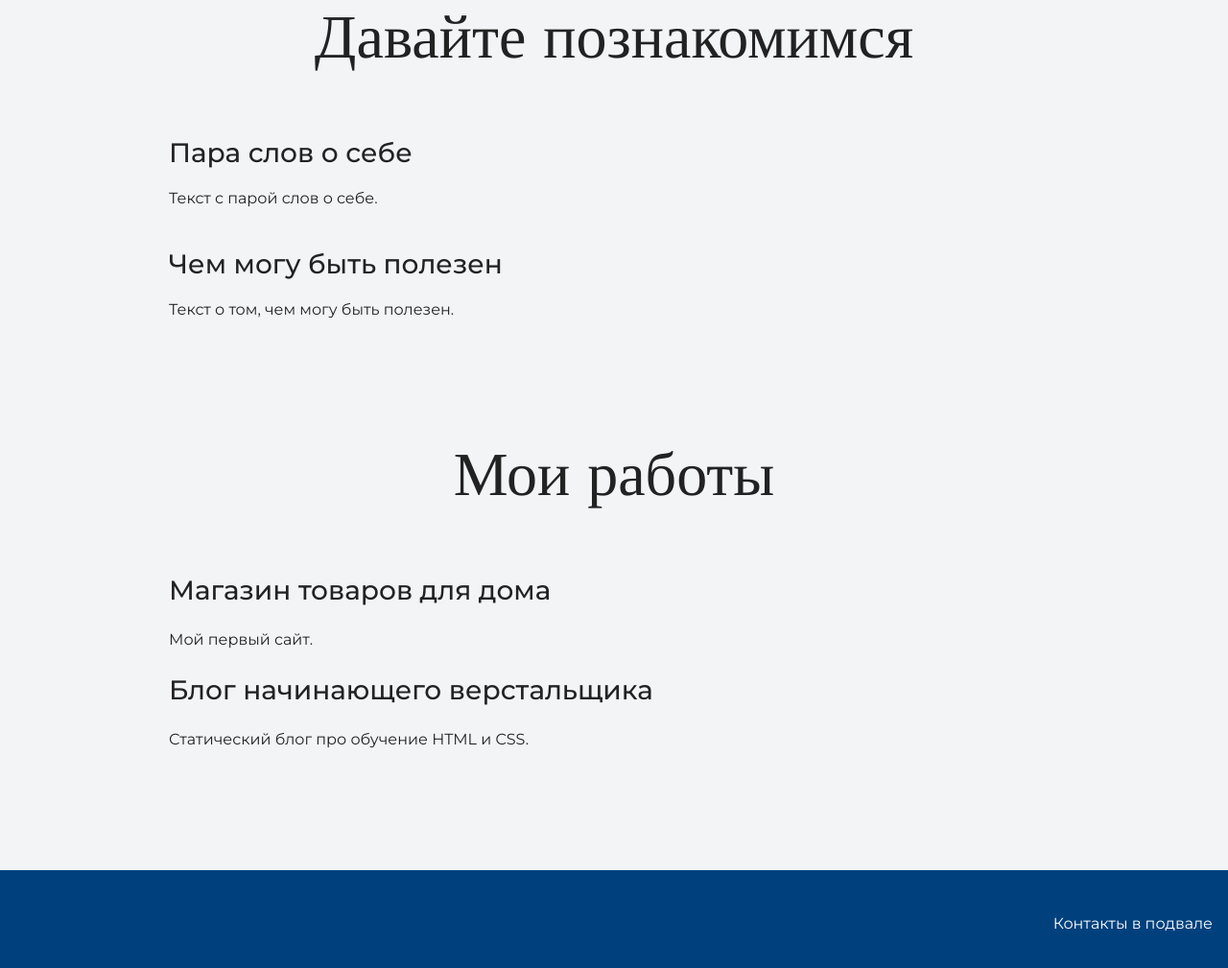
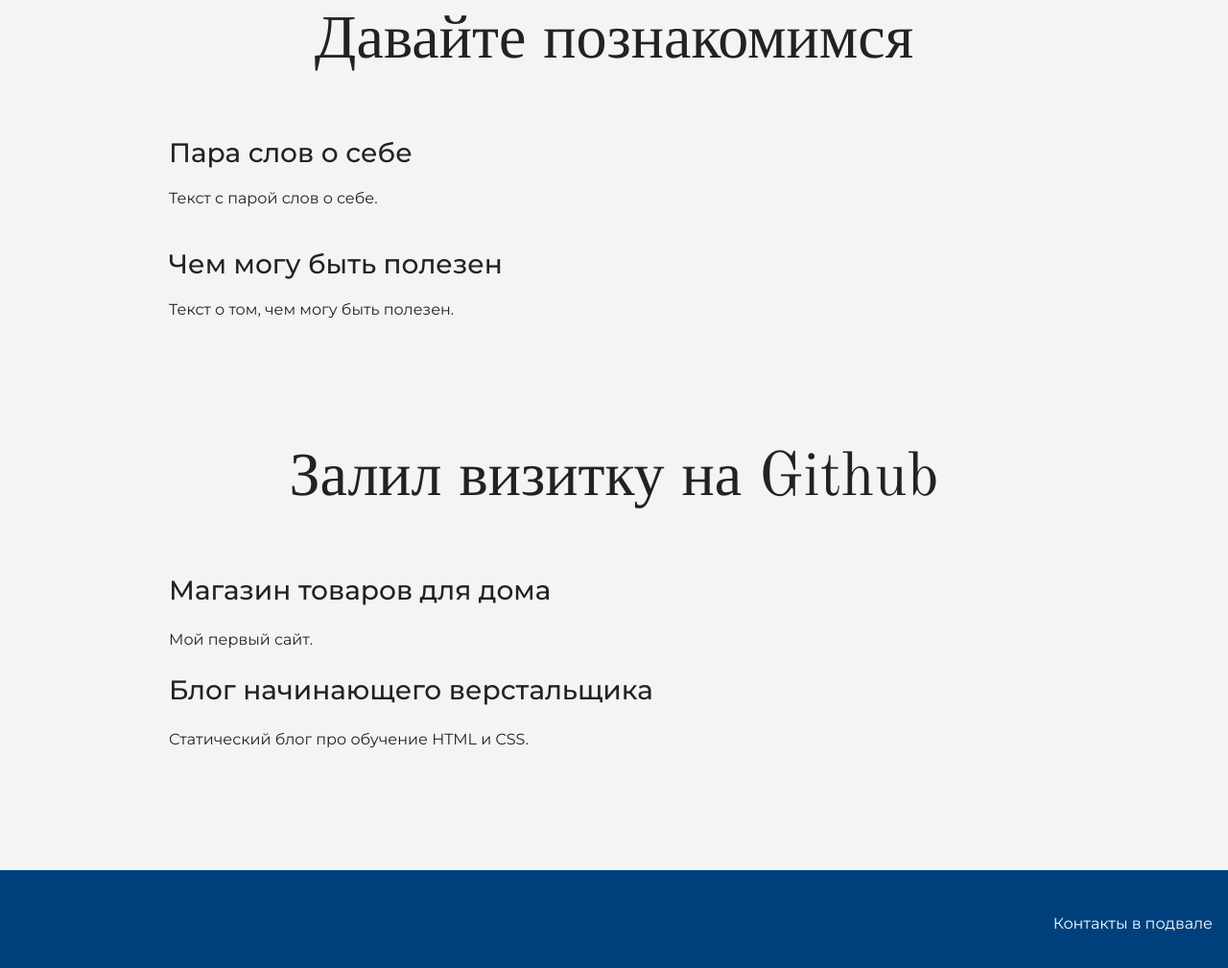
Before and after one commit to ruslantz/my-site, a plain HTML site: page index.html in a window 1280 px wide. Shown: the part 1097-2106 px from the top of the page at 96% size. Drawn offline with nearby package versions, Linux system fonts and the light colour scheme.

Commit message:
меняет текст на главной странице

```diff
--- a/index.html
+++ b/index.html
@@ -35,7 +35,7 @@
 
     <section class="portfolio">
       <div class="container">
-      <h2 class="subheading">Мои работы</h2>
+      <h2 class="subheading">Залил визитку на Github</h2>
 
       <h3>Магазин товаров для дома</h3>
       <p>Мой первый сайт.</p>
```
